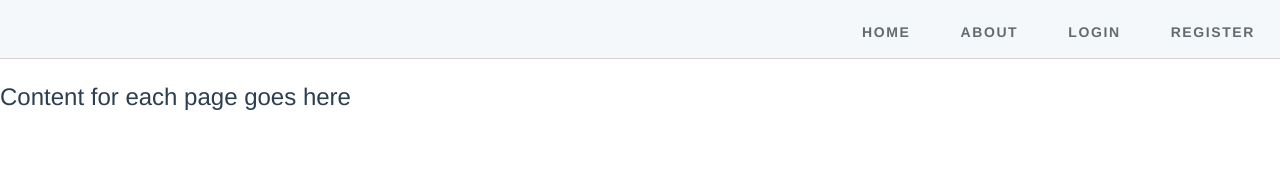
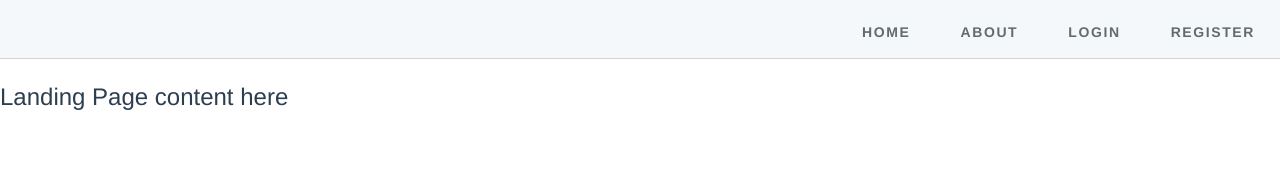
Before and after one commit to verysuper/todo-vue-01, a Vue app: page /#/ in a window 1280 px wide. Shown: the top 173 px of the page. Built offline with nearby package versions, Linux system fonts and the light colour scheme.

Commit message:
cnpm install vue-router and add <router-view>

```diff
--- a/package.json
+++ b/package.json
@@ -14,6 +14,7 @@
     "node-sass": "^4.8.3",
     "sass-loader": "^6.0.7",
     "vue": "^2.5.2",
+    "vue-router": "^3.1.3",
     "vuex": "^3.1.2"
   },
   "devDependencies": {
--- a/src/components/layouts/Master.vue
+++ b/src/components/layouts/Master.vue
@@ -6,9 +6,7 @@
         <li><a href="/">Login</a></li>
         <li><a href="/">Register</a></li>
       </ul>
-      <div>
-        Content for each page goes here
-      </div>
+      <router-view></router-view>
     </div>
 </template>
 
--- a/src/main.js
+++ b/src/main.js
@@ -1,17 +1,31 @@
 // The Vue build version to load with the `import` command
 // (runtime-only or standalone) has been set in webpack.base.conf with an alias.
 import Vue from 'vue'
-// import App from './App'
+import VueRouter from 'vue-router'
+import App from './App'
+import LandingPage from './components/marketing/LandingPage'
 import Master from './components/layouts/Master'
 import { store } from './store/store'
 
 window.eventBus = new Vue();
 
 Vue.config.productionTip = false
+Vue.use(VueRouter)
+
+const routes = [
+  {path:'/',component: LandingPage},
+  {path:'/todo',component: App},
+]
+
+const router = new VueRouter({
+  routes,
+  // mode: 'history'
+})
 
 /* eslint-disable no-new */
 new Vue({
   el: '#app',
+  router: router,
   store: store,
   components: { Master },
   template: '<Master/>'
```
